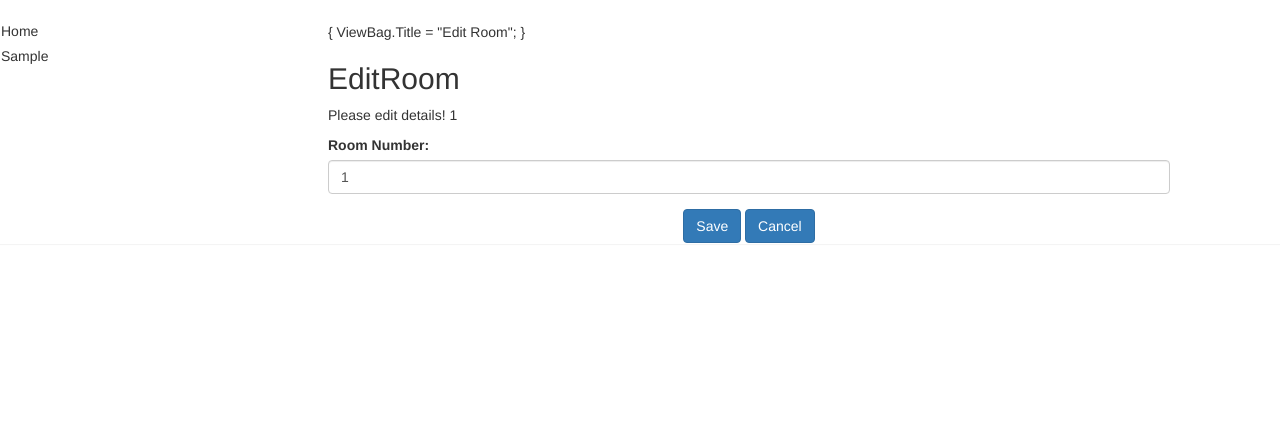
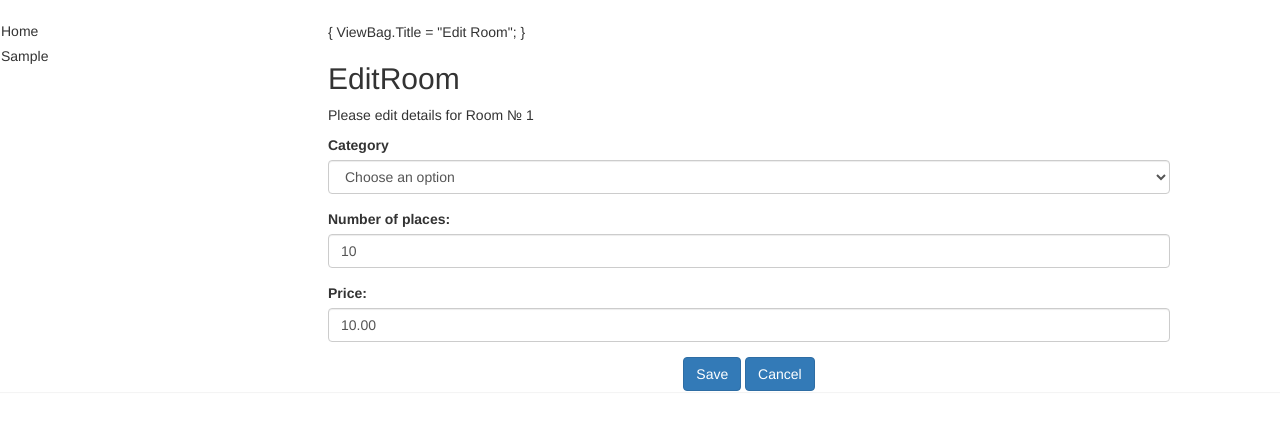
Before and after one commit to Alibastra/Diplom_rep, an ASP.NET Core app: page /Room/EditRoom?roomID=1 in a window 1280 px wide. Shown: the part 52-482 px from the top of the page. Run offline with ASP.NET Core 8, Linux system fonts and the light colour scheme; tables that the repository leaves empty hold one stand-in row (values such as "Sample post").

Commit message:
26.04.2019

```diff
--- a/Hotel/Controllers/RoomController.cs
+++ b/Hotel/Controllers/RoomController.cs
@@ -37,12 +37,13 @@
 
         public ViewResult AddRoom() => View(new Room());
 
-        [HttpPost]
+
         public IActionResult Save(Room room)
         {
             if (ModelState.IsValid)
             {
                 repository.SaveRoom(room);
+                TempData["message"] = $"Room № {room.RoomID} has been added";
                 return RedirectToAction(nameof(AddRoom));
             }
             else { return View(room); }
@@ -55,25 +56,19 @@
             return RedirectToAction(nameof(List));
         }
 
-        [HttpGet]
-        public IActionResult EditRoom(int? roomID)
-        {
-            if (roomID != null)
-            {
-                Room room = repository.Rooms.FirstOrDefault(r => r.RoomID == roomID);
-                return View(room);
-                //repository.EditRoom(room);
-                //return RedirectToAction(nameof(EditRoom));
-            }
-            return NotFound();
-        }
-        [HttpPost]
-        public IActionResult EditRoom(Room room)
-        {
-            //if (roomID != null)
-            repository.EditRoom(room);
-            return RedirectToAction("List");
-        }
-        public IActionResult Cancel() => RedirectToAction(nameof(List));
+        public ViewResult EditRoom(int roomID) =>
+            View(repository.Rooms.FirstOrDefault(r => r.RoomID == roomID));
+
+        //[HttpPost]
+        //public IActionResult EditRoom(Room room)
+        //{
+        //        if (ModelState.IsValid)
+        //        {
+        //    repository.SaveRoom(room);
+        //        TempData["message"] = $"Room № {room.RoomID} has been saved";
+        //        return RedirectToAction(nameof(List));
+        //        }
+        //        else { return View(room); }
+        //}
     }
 }
--- a/Hotel/Models/IRoomRepository.cs
+++ b/Hotel/Models/IRoomRepository.cs
@@ -8,7 +8,5 @@
         void SaveRoom(Room room);
         void DeleteRoom(int roomID);
         void EditRoom(Room room);
-
-
     }
 }
--- a/Hotel/Views/Room/AddRoom.cshtml
+++ b/Hotel/Views/Room/AddRoom.cshtml
@@ -1,5 +1,7 @@
 @model Room
-
+{
+    ViewBag.Title = "Add Room";
+}
     <h2>Add Room</h2>
     <p>Please enter details!</p>
     <div asp-validation-summary="All" class="text-danger"></div>
@@ -33,7 +35,7 @@
             </div>*@
         <div class="text-center">
             <input class="btn btn-primary" type="submit" value="Save" asp-action="Save" />
-        <input class="btn btn-primary" type="submit" value="Cancel" asp-action="Cancel" />
+            <a asp-action="List" class="btn btn-primary" type="submit">Cancel</a>
         </div>
     </form>
 
--- a/Hotel/Views/Room/EditRoom.cshtml
+++ b/Hotel/Views/Room/EditRoom.cshtml
@@ -3,31 +3,30 @@
     ViewBag.Title = "Edit Room";
 }
 <h2>EditRoom</h2>
-<p>Please edit details! @Model.RoomID</p>
+<p>Please edit details for Room № @Model.RoomID</p>
 
-<div asp-validation-summary="All" class="text-danger"></div>
-<form asp-action="EditRoom" asp-controller="Room" asp-route-id="@Model.RoomID">
+<form asp-action="EditRoom" method="post">
+    <input type="hidden" asp-for="RoomID">
     <div class="form-group">
-            <label asp-for="RoomID" class="control-label">Room Number:</label>
-            <input type="text" asp-for="RoomID" class="form-control" />
-    </div>
-        @*<div class="form-group">
-                <label>category:</label>
-                <select asp-for="category" class="form-control">
-                    <option>choose an option</option>
-                    <option value="luxe">luxe</option>
-                    <option value="standart">standart</option>
-                    <option value="econom">econom</option>
+        <label asp-for="Category"></label>
+        <select asp-for="Category" class="form-control">
+            <option>Choose an option</option>
+            <option value="Luxe">Luxe</option>
+            <option value="Standart">Standart</option>
+            <option value="Econom">Econom</option>
         </select>
     </div>
     <div class="form-group">
-                <label>number of places:</label><input asp-for="quantity" class="form-control" />
+        <label asp-for="Quantity">Number of places:</label>
+        <input asp-for="Quantity" class="form-control" />
     </div>
     <div class="form-group">
-                <label>price:</label><input asp-for="price" class="form-control" />
-            </div>*@
+        <label asp-for="Price">Price:</label>
+        <input asp-for="Price" class="form-control" />
+    </div>
     @*<div class="form-group">
-                <label>comments:</label><input asp-for="comments" class="form-control" />
+            <label>comments:</label>
+            <textarea asp-for="comments" class="form-control"></textarea>
       </div>
 
         <div class="checkbox">
@@ -36,7 +35,7 @@
             </label>
         </div>*@
     <div class="text-center">
-            <input class="btn btn-primary" type="submit" value="Save" />
-            <input class="btn btn-primary" type="submit" value="Cancel" asp-controller="Cancel"/>
+        <button class="btn btn-primary" type="submit"asp-action="EditRoom" >Save</button>
+        <a asp-action="List" class="btn btn-primary">Cancel</a>
     </div>
 </form>
--- a/Hotel/Views/Shared/_Layout.cshtml
+++ b/Hotel/Views/Shared/_Layout.cshtml
@@ -4,7 +4,7 @@
     <meta name="viewport" content="width=device-width" />
     <link rel="stylesheet" href="~/lib/bootstrap/dist/css/bootstrap.css" />
     <link rel="stylesheet" href="~/css/site.css" />
-    <title>Hotel</title>
+    <title>@ViewBag.Titel</title>
 </head>
 
 <body>
@@ -19,6 +19,7 @@
 
         <div class="col-xs-8"></div>
         <div class="col-xs-8">
+
             @RenderBody()
         </div>
         </div>
```
Also changed, not shown: Hotel/Models/EFRoomRepository.cs (+16 -1 lines). Lines whose indentation alone changed are shown as unchanged.
